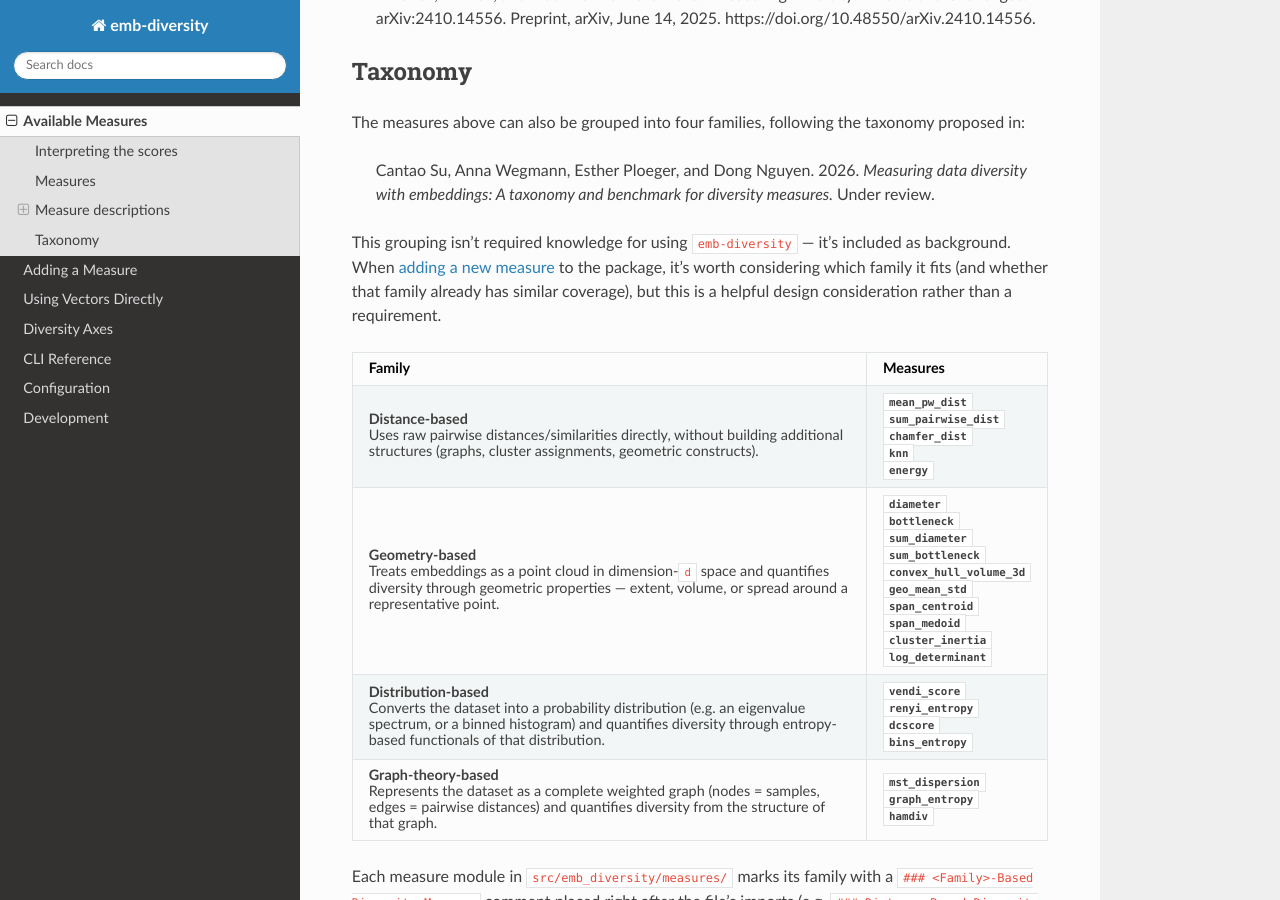
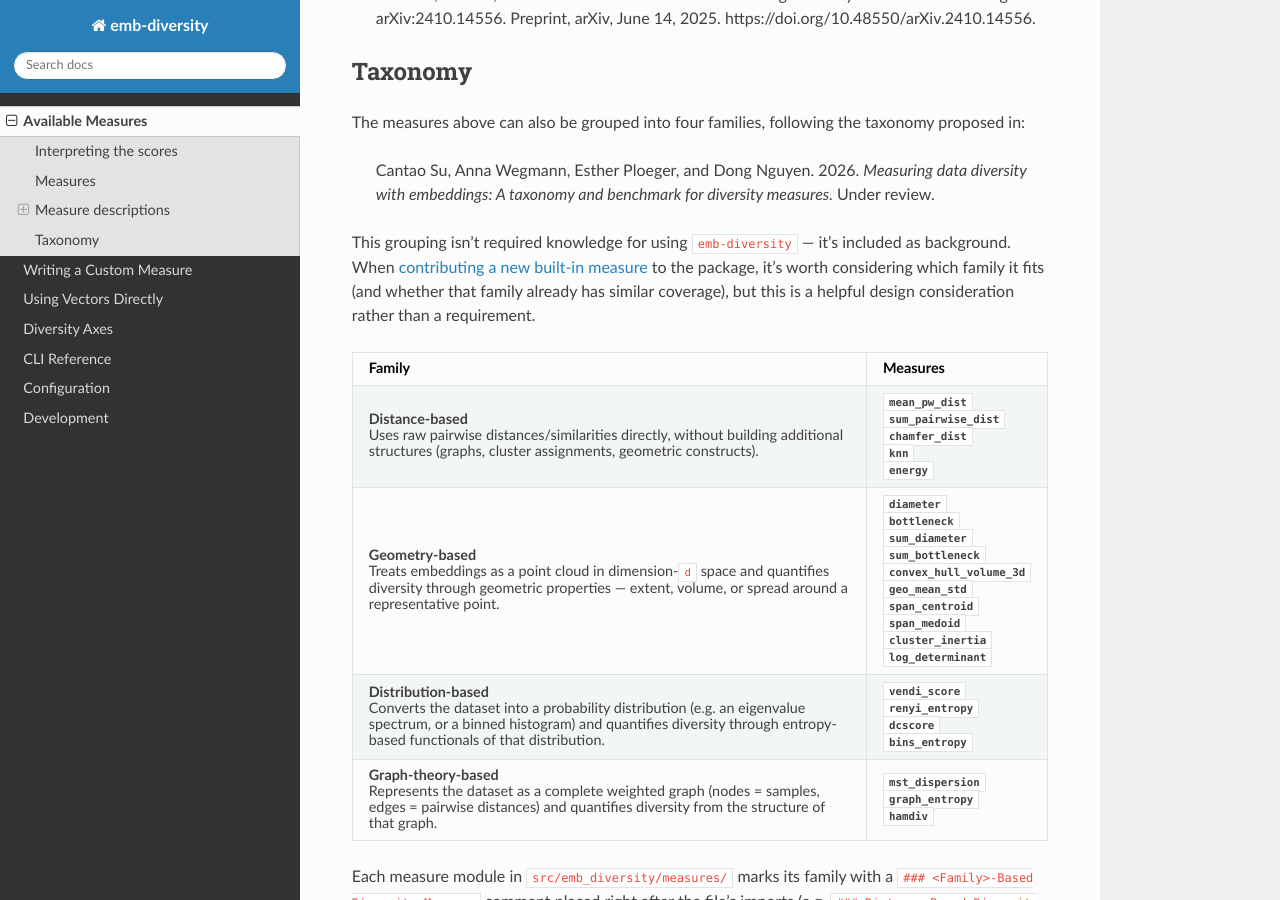
Before and after one commit to nlpsoc/emb-diversity, a Sphinx documentation site: the page built from docs/source/user-guide/measures.md, in a window 1280 px wide and 900 px high, scrolled down 12675 px. Built offline with Sphinx 7.4.7 and the Read the Docs theme 3.1.0, drawn with Linux system fonts in a browser that asks for light colours; pages that are not in the unit, such as notebooks, are missing from menus.

Commit message:
Untangle user-guide/development naming overlap, fix cross-doc anchors
- Rename "Adding a Measure" -> "Writing a Custom Measure" so it no longer
  reads the same as the Development guide's "Adding New Measures" (a
  different, contributor-facing path: contributing a built-in measure).
- Point measures.md's taxonomy note at the Development guide (that's the
  contributor path the taxonomy note is actually about), not the custom
  measure page.
- Cross-link axes.md to the Development guide's "Adding New Diversity
  Axes" section for readers who want to contribute a new axis.
- Enable myst_heading_anchors so these cross-page #anchor links actually
  resolve (a latent gap: exposed now that development.md is a real,
  Sphinx-built page instead of README-only text).

Co-Authored-By: Claude Sonnet 5 <noreply@anthropic.com>

```diff
--- a/docs/source/conf.py
+++ b/docs/source/conf.py
@@ -52,6 +52,11 @@ extensions = [
     'myst_parser',
 ]
 
+# Auto-generate slugified anchors for headings up to this depth, so links like
+# `page.md#some-heading` resolve across MyST pages (e.g. development.md <->
+# user-guide/*.md cross-references).
+myst_heading_anchors = 3
+
 templates_path = ['_templates']
 exclude_patterns = []
 
--- a/docs/source/user-guide/adding-a-measure.md
+++ b/docs/source/user-guide/adding-a-measure.md
@@ -1,4 +1,4 @@
-# Adding a Measure
+# Writing a Custom Measure
 
 Besides the [built-in measures](measures.md), you can run **your own** measure by
 passing a function to `measure_diversity()`; no need to modify the package.
--- a/docs/source/user-guide/measures.md
+++ b/docs/source/user-guide/measures.md
@@ -451,10 +451,10 @@ taxonomy proposed in:
 > measures.* Under review.
 
 This grouping isn't required knowledge for using `emb-diversity` — it's included
-as background. When [adding a new measure](adding-a-measure.md) to the package,
-it's worth considering which family it fits (and whether that family already has
-similar coverage), but this is a helpful design consideration rather than a
-requirement.
+as background. When [contributing a new built-in measure](../development.md#adding-new-measures)
+to the package, it's worth considering which family it fits (and whether that
+family already has similar coverage), but this is a helpful design consideration
+rather than a requirement.
 
 | Family | Measures |
 |---|---|
```
Also changed, not shown: docs/source/user-guide/axes.md (+4 -0 lines).
